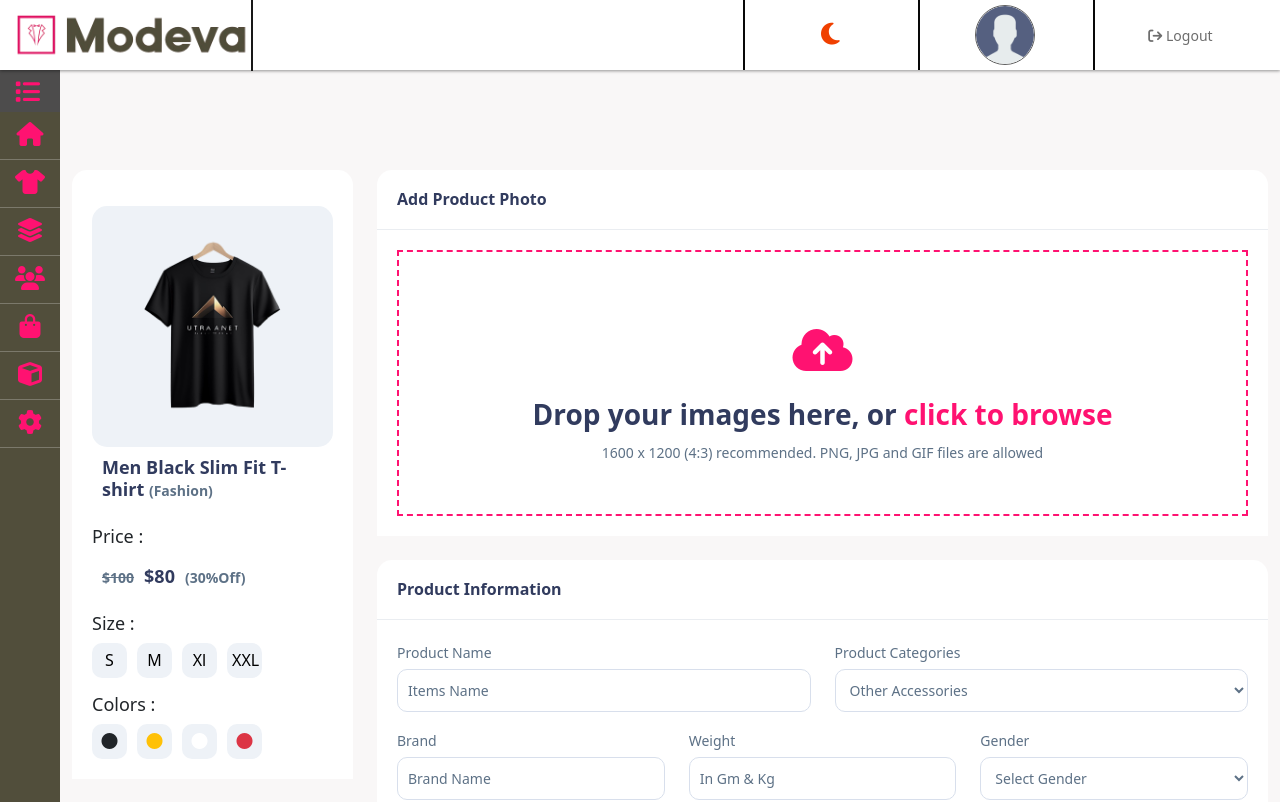
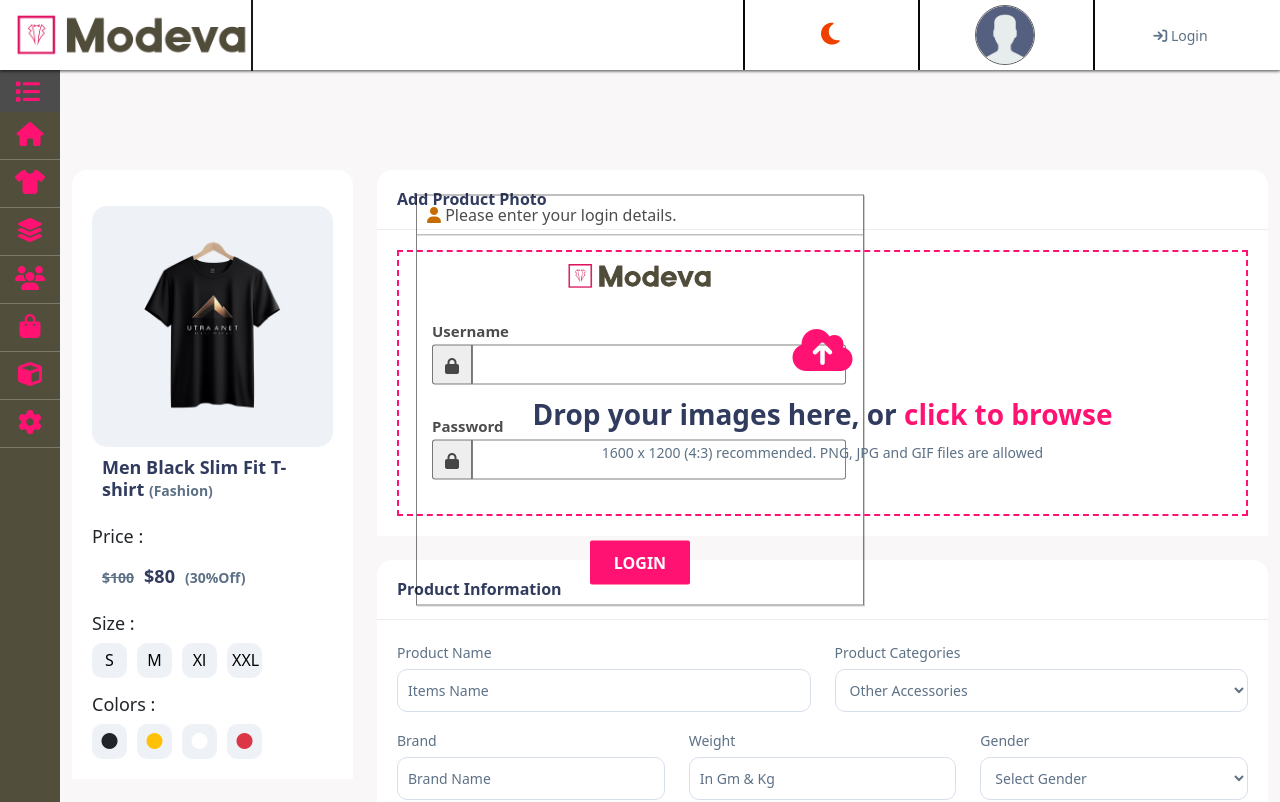
Before and after one commit to WasidAnwer/modeva, a React (Create React App) app: page /AddProduct in a window 1280 px wide. Shown: the top 802 px of the page. Built offline with nearby package versions, Linux system fonts and the light colour scheme.

Commit message:
login()add

```diff
--- a/src/App.js
+++ b/src/App.js
@@ -1,7 +1,9 @@
 
 import React from "react";
 import Markup from "./screen/Markup";
+import Login from "./screen/Login";
 import Home from "./screen/Home";
+import Header from "./components/Header";
 import Add from "./screen/products/Add";
 import ProductList from "./screen/products/productList";
 
@@ -9,6 +11,8 @@ import { BrowserRouter, Routes, Route } from 'react-router-dom';
 function App() {
   return (
     <BrowserRouter>
+      <Header />
+      <Login />
       <Routes>
         <Route path="/" element={<Markup />}>
           <Route index element={<Home />} />
--- a/src/assets/css/Home.css
+++ b/src/assets/css/Home.css
@@ -27,6 +27,37 @@ body {
   transition: width 0.3s ease, margin-left 0.3s ease;
   padding-left: 0;
 }
+/* Preloader styling */
+.preloader {
+  position: fixed;
+  top: 0;
+  left: 0;
+  width: 100%;
+  height: 100%;
+  background-color: rgba(255, 255, 255, 0.9);
+  display: flex;
+  justify-content: center;
+  align-items: center;
+  z-index: 9999;
+}
+
+.spinner {
+  border: 4px solid rgba(255, 255, 255, 0.3);
+  border-top: 4px solid #3498db;
+  border-radius: 50%;
+  width: 40px;
+  height: 40px;
+  animation: spin 1s linear infinite;
+}
+
+@keyframes spin {
+  0% {
+    transform: rotate(0deg);
+  }
+  100% {
+    transform: rotate(360deg);
+  }
+}
 
 /* *************************mobile screen****************************** */
 /* *************************mobile screen****************************** */
--- a/src/assets/css/common.css
+++ b/src/assets/css/common.css
@@ -27,5 +27,5 @@ li a {
   text-decoration: none;
 }
 ul {
-  padding: 0 !important;
+  padding: 0;
 }
--- /dev/null
+++ b/src/assets/css/login.css
@@ -0,0 +1,106 @@
+.modeva-login a {
+  text-decoration: none;
+}
+.modeva-login .content {
+  width: 35%;
+  border: 1px solid #00000080;
+  box-shadow: 1px 1px 0px #625f5f4f;
+  position: absolute;
+  top: 50%;
+  left: 50%;
+  transform: translate(-50%, -50%);
+}
+
+.modeva-login .content h4 {
+  font-size: 16px;
+  border-bottom: 1px solid #00000080;
+  padding: 10px;
+  font-weight: 400;
+  color: #000000b3;
+  margin: 0;
+}
+
+.modeva-login .content figure {
+  text-align: center;
+  background-color: #fff;
+  margin: 0;
+  padding-top: 25px;
+}
+
+.modeva-login .content figure .logo {
+  width: 150px;
+}
+
+.modeva-login .content ul {
+  padding: 15px;
+  background: #ffffff;
+  list-style: none;
+}
+
+.modeva-login .content ul li {
+  width: 100%;
+  font-size: 15px;
+  font-weight: 600;
+  color: #000000b3;
+  margin-bottom: 30px;
+  position: relative;
+}
+.modeva-login .content ul li label {
+  height: 25px;
+}
+.modeva-login .content ul li::before {
+  position: absolute;
+  content: "\f023";
+  font: normal normal normal 16px/1 FontAwesome;
+  left: 0;
+  top: 25px;
+  background: #eee;
+  border: 1px solid #00000080;
+  height: 40px;
+  width: 40px;
+  line-height: 40px;
+  text-align: center;
+  border-radius: 3px 0 0 3px;
+}
+
+.modeva-login .content ul li input {
+  width: 90%;
+  margin-left: 40px;
+  padding: 0 5px;
+  height: 40px;
+  border: 1px solid #00000080;
+  border-radius: 0 3px 3px 0;
+  outline: none;
+}
+
+.modeva-login .content button {
+  padding: 10px 0;
+  width: 100px;
+  border-radius: 2px;
+  background: #ff1271;
+  border: none;
+  color: #fff;
+  font-size: 16px;
+  display: block;
+  margin: auto;
+  margin-bottom: 20px;
+  text-transform: uppercase;
+  font-weight: 600;
+  transition: 0.5s;
+}
+.error {
+  text-align: center;
+  margin-top: 20px;
+  color: red;
+}
+.modeva-login .content button:hover {
+  background-color: #000;
+}
+.modeva-login .content ul li a {
+  font-size: 13px;
+  color: #1e91cf;
+}
+
+.modeva-login .content ul li:nth-child(1) {
+  margin-top: 13px;
+}
--- a/src/components/Header.js
+++ b/src/components/Header.js
@@ -6,7 +6,7 @@ import mark1 from "../assets/img/users.png";
 import "../assets/css/Header.css";
 
 function Header({ darkMode, toggleMode }) {
-
+	const isAdminLoggedIn = localStorage.getItem("adminToken");
 	return (
 		<main>
 			<header className={darkMode ? "dark-mode" : " "} >
@@ -34,11 +34,19 @@ function Header({ darkMode, toggleMode }) {
 									</a>
 								</li>
 								<li>
-									<Link to="/adm/logout" className="navi">
-										<span className="log-out">
-											<i className="fa fa-sign-out"></i> Logout
-										</span>
-									</Link>
+									{isAdminLoggedIn ? (
+										<Link to="/adm/logout" className="navi">
+											<span className="log-out">
+												<i className="fa fa-sign-out"></i> Logout
+											</span>
+										</Link>
+									) : (
+										<Link to="/adm/Login" className="navi">
+											<span className="log-in">
+												<i className="fa fa-sign-in"></i> Login
+											</span>
+										</Link>
+									)}
 								</li>
 							</ul>
 						</div>
--- a/src/screen/Home.js
+++ b/src/screen/Home.js
@@ -1,14 +1,17 @@
-import React, { useState } from "react";
+import React from "react";
 import Main from "../screen/Main";
 import "../assets/css/common.css";
 import "../assets/css/Home.css";
 
 import { Col, Container, Row } from "react-bootstrap";
 function Home() {
+
     // const [isSidebarOpen] = useState(true);
     return (
         <>
+
             {/* <section className={`modeva ${isSidebarOpen ? "open" : "closed"}`} > */}
+
             <Container className="modeva-container-body navigate" >
                 <Row>
                     <Col lg="12">
@@ -16,6 +19,7 @@ function Home() {
                     </Col>
                 </Row>
             </Container>
+
             {/* </section > */}
         </>
     )
--- /dev/null
+++ b/src/screen/Login.js
@@ -0,0 +1,74 @@
+import React, { useState } from "react";
+import "../assets/css/login.css";
+import logo from "../assets/img/modevaLog.png";
+
+function Login() {
+	const [username, setUsername] = useState("");
+	const [password, setPassword] = useState("");
+	const [error, setError] = useState("");
+	const [loading, setLoading] = useState(false);
+
+	const handleSubmit = (e) => {
+		e.preventDefault();
+		setError(""); // Clear previous errors
+
+		if (!username || !password) {
+			setError("Username and Password are required!");
+			return;
+		}
+
+		setLoading(true);
+		// Simulate authentication process (Replace this with API call)
+		setTimeout(() => {
+			setLoading(false);
+			alert(`Welcome, ${username}!`);
+			// Redirect or save login session
+		}, 1500);
+	};
+
+	return (
+		<section className="modeva-login">
+			<div className="content">
+				<form onSubmit={handleSubmit}>
+					<h4><i className="fa fa-user"></i> Please enter your login details.</h4>
+					<figure><img className="logo" src={logo} alt="Modeva Logo" /></figure>
+
+					{error && <p className="error">{error}</p>}
+
+					<ul>
+						<li>
+							<label htmlFor="username">Username</label>
+							<input
+								type="text"
+								name="username"
+								id="username"
+								value={username}
+								onChange={(e) => setUsername(e.target.value)}
+								aria-label="Enter your username"
+							/>
+						</li>
+						<li>
+							<label htmlFor="password">Password</label>
+							<input
+								type="password"
+								name="password"
+								id="password"
+								value={password}
+								onChange={(e) => setPassword(e.target.value)}
+								aria-label="Enter your password"
+							/>
+						</li>
+					</ul>
+
+					<div className="markup-btn">
+						<button type="submit" disabled={loading}>
+							{loading ? "Logging in..." : "Login"}
+						</button>
+					</div>
+				</form>
+			</div>
+		</section>
+	);
+}
+
+export default Login;
--- a/src/screen/Markup.js
+++ b/src/screen/Markup.js
@@ -1,27 +1,47 @@
-import React, { useState } from "react";
+import React, { useState, useEffect } from "react";
 import { Outlet } from "react-router-dom";
 import Header from "../components/Header";
 import Nav from "../components/Nav";
 
-
 function Markup() {
     const [isSidebarOpen, setIsSidebarOpen] = useState(true);
     const [darkMode, setDarkMode] = useState(false);
+    const [loading, setLoading] = useState(true);
+
+    useEffect(() => {
+        const timer = setTimeout(() => {
+            setLoading(false); // Hide preloader after 2 seconds
+        }, 2000);
+
+        return () => clearTimeout(timer); // Cleanup timeout on unmount
+    }, []);
+
+    useEffect(() => {
+        document.body.classList.toggle("dark-mode", darkMode);
+    }, [darkMode]);
 
     const toggleMode = () => {
-        setDarkMode(!darkMode);
-        document.body.classList.toggle("dark-mode");
+        setDarkMode((prevMode) => !prevMode);
     };
+
     return (
         <>
             <Header darkMode={darkMode} toggleMode={toggleMode} />
-            <Nav isCollapsed={isSidebarOpen} setIsCollapsed={setIsSidebarOpen} />
-            <section className={`modeva ${isSidebarOpen ? "open" : "closed"}`}>
-                {/* <div className="modeva-container-body navigate"> */}
-                <Outlet /> {/* This will load Home, AddProduct, or ProductList */}
-                {/* </div> */}
-            </section>
+
+            {loading ? (
+                <div className="preloader">
+                    <div className="spinner"></div>
+                </div>
+            ) : (
+                <>
+                    <Nav isCollapsed={isSidebarOpen} setIsCollapsed={setIsSidebarOpen} />
+                    <section className={`modeva ${isSidebarOpen ? "open" : "closed"}`}>
+                        <Outlet /> {/* Dynamic routing content */}
+                    </section>
+                </>
+            )}
         </>
-    )
+    );
 }
+
 export default Markup;
```
